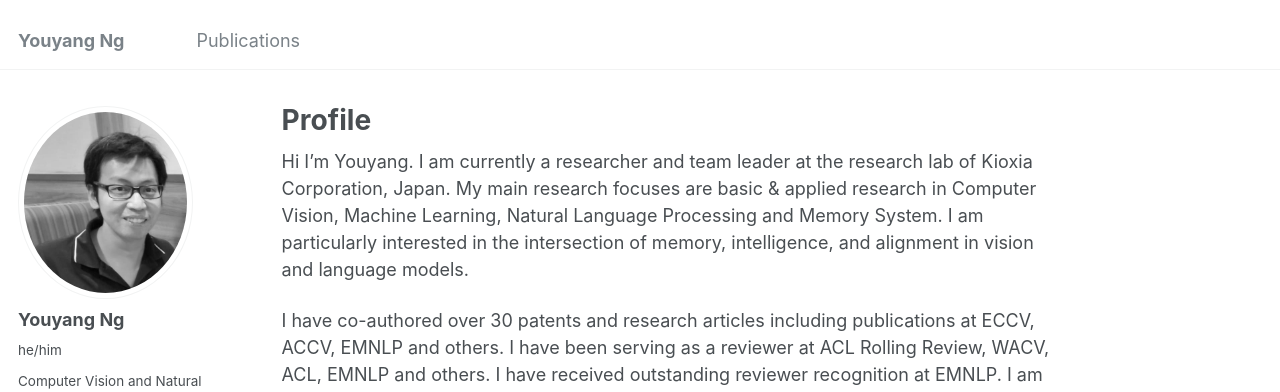
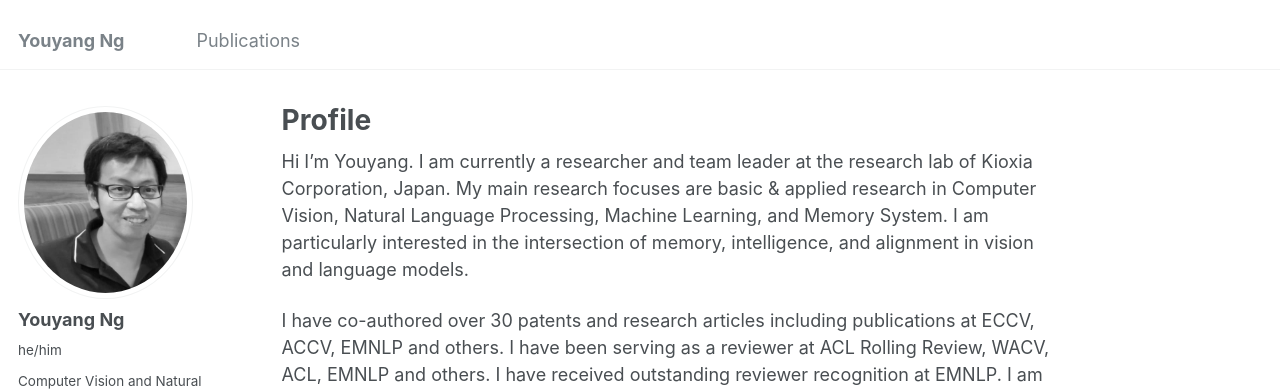
Before and after one commit to yy29/yy29.github.io, a Jekyll site: the page built from _pages/about.md, in a window 1280 px wide and 900 px high. Shown: the top 392 px of the window. Built offline with Jekyll 4.4.1, drawn with Linux system fonts in a browser that asks for light colours; some web fonts are replaced.

Commit message:
Update about.md

```diff
--- a/_pages/about.md
+++ b/_pages/about.md
@@ -7,7 +7,7 @@ redirect_from:
   - /about.html
 ---
 
-Hi I'm Youyang. I am currently a researcher and team leader at the research lab of Kioxia Corporation, Japan. My main research focuses are basic & applied research in Computer Vision, Machine Learning, Natural Language Processing and Memory System. I am particularly interested in the intersection of memory, intelligence, and alignment in vision and language models.
+Hi I'm Youyang. I am currently a researcher and team leader at the research lab of Kioxia Corporation, Japan. My main research focuses are basic & applied research in Computer Vision, Natural Language Processing, Machine Learning, and Memory System. I am particularly interested in the intersection of memory, intelligence, and alignment in vision and language models.
 
 I have co-authored over 30 patents and research articles including publications at ECCV, ACCV, EMNLP and others. I have been serving as a reviewer at ACL Rolling Review, WACV, ACL, EMNLP and others. I have received outstanding reviewer recognition at EMNLP. I am also a Senior Member of IEEE. I have over 14 years of industrial R&D experiences, previously worked at Toshiba Corporation, and hold a B.Eng from Universiti Malaya, Malaysia. I speak English, Japanese, Chinese and Malay.
 
```
